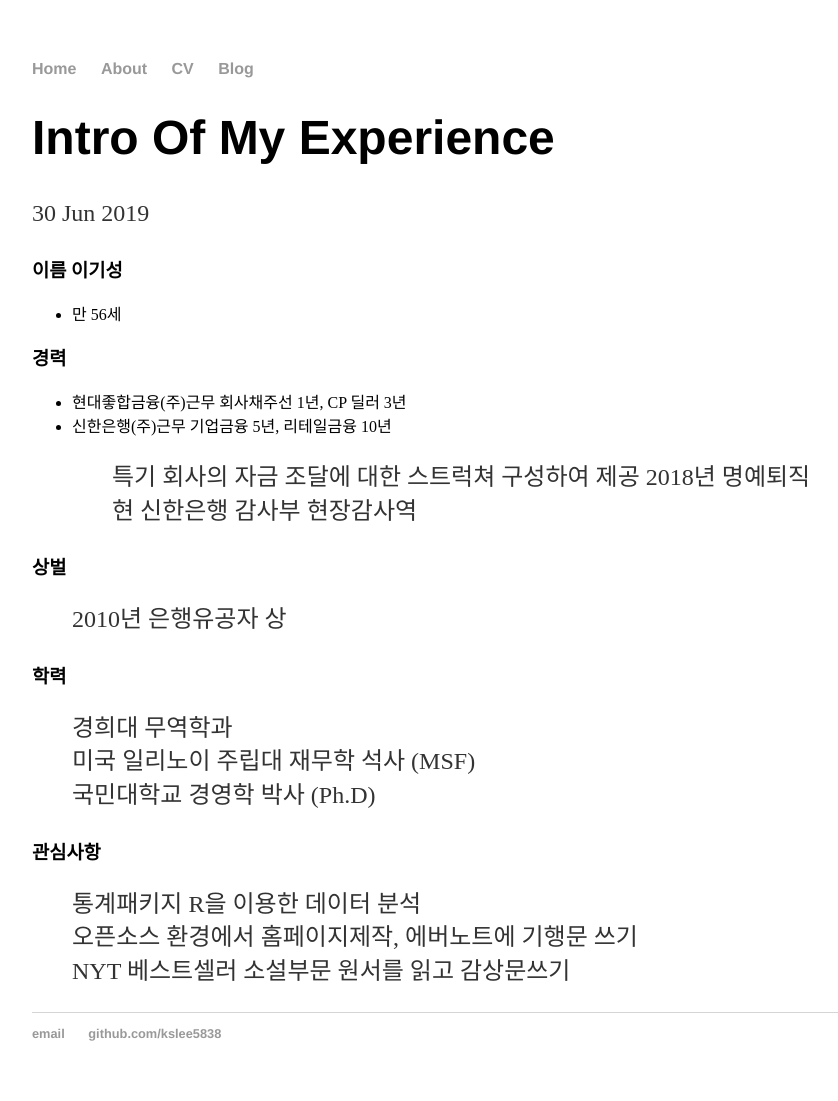
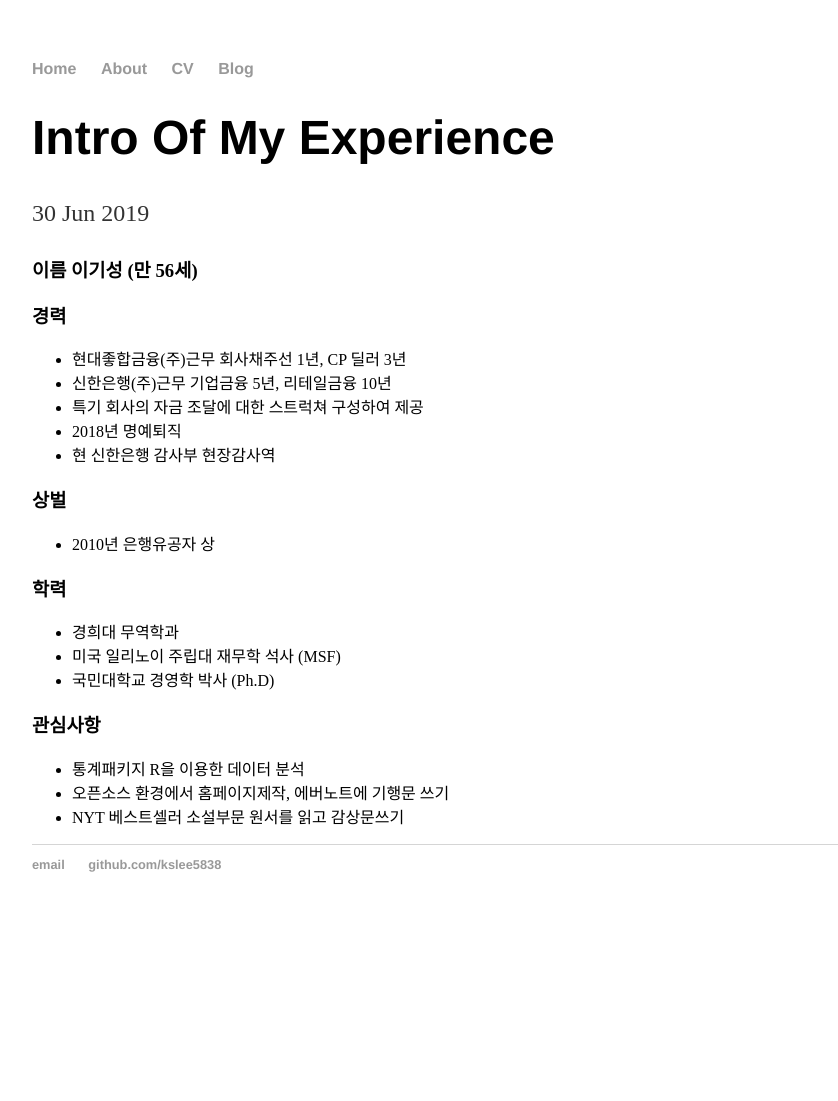
Before and after one commit to kslee5838/kslee5838.github.io, a Jekyll site: the page built from _posts/2019-06-30-intro-of-my-experience.md, in a window 1280 px wide. Shown: the whole page, without its empty margins (160-998 px from the left). Built offline with Jekyll 4.4.1, drawn with Linux system fonts in a browser that asks for light colours; our own code applies the rules of GitHub Pages for plain Markdown files; after the commit the page ends 932 px from its top, so only the background shows below that.

```diff
--- a/_posts/2019-06-30-intro-of-my-experience.md
+++ b/_posts/2019-06-30-intro-of-my-experience.md
@@ -1,22 +1,21 @@
-### 이름 이기성
-* 만 56세
+### 이름 이기성 (만 56세)
 
 ### 경력
 * 현대좋합금융(주)근무 회사채주선 1년, CP 딜러 3년
 * 신한은행(주)근무 기업금융 5년, 리테일금융 10년
-> 특기 회사의 자금 조달에 대한 스트럭쳐 구성하여 제공
-> 2018년 명예퇴직
-> 현 신한은행 감사부 현장감사역
+* 특기 회사의 자금 조달에 대한 스트럭쳐 구성하여 제공
+* 2018년 명예퇴직
+* 현 신한은행 감사부 현장감사역
 
 ### 상벌
-> 2010년 은행유공자 상
+* 2010년 은행유공자 상
 
 ### 학력
-> 경희대 무역학과
-> 미국 일리노이 주립대 재무학 석사 (MSF)
-> 국민대학교 경영학 박사 (Ph.D)
+* 경희대 무역학과
+* 미국 일리노이 주립대 재무학 석사 (MSF)
+* 국민대학교 경영학 박사 (Ph.D)
 
 ### 관심사항
-> 통계패키지 R을 이용한 데이터 분석
-> 오픈소스 환경에서 홈페이지제작, 에버노트에 기행문 쓰기
-> NYT 베스트셀러 소설부문 원서를 읽고 감상문쓰기
+* 통계패키지 R을 이용한 데이터 분석
+* 오픈소스 환경에서 홈페이지제작, 에버노트에 기행문 쓰기
+* NYT 베스트셀러 소설부문 원서를 읽고 감상문쓰기
```
